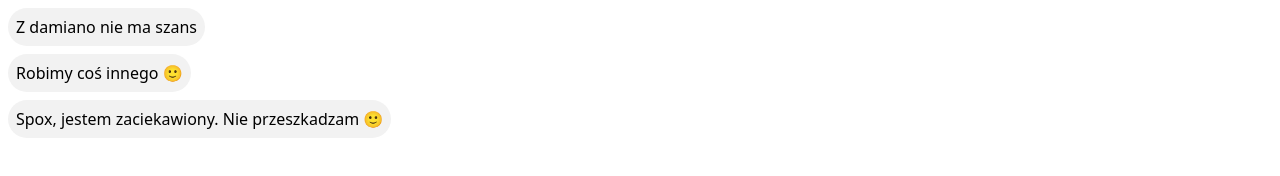
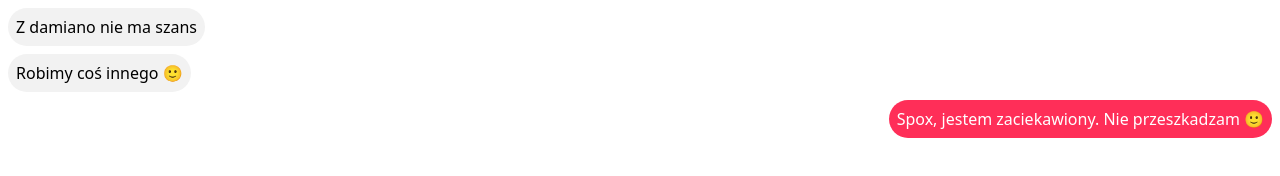
Before and after one commit to Ciunkos/remedy, a plain HTML site: page index.html in a window 1280 px wide. Drawn offline with Linux system fonts and the light colour scheme.

Commit message:
Style sent messages

```diff
--- a/index.html
+++ b/index.html
@@ -22,11 +22,19 @@
         display: flex;
         width: max-content;
       }
+
+      chat-message[sent] {
+        background: #ff2e58;
+        color: white;
+        align-self: flex-end;
+      }
     </style>
   </head>
   <body>
     <chat-message>Z damiano nie ma szans</chat-message>
     <chat-message>Robimy coś innego 🙂</chat-message>
-    <chat-message>Spox, jestem zaciekawiony. Nie przeszkadzam 🙂</chat-message>
+    <chat-message sent
+      >Spox, jestem zaciekawiony. Nie przeszkadzam 🙂</chat-message
+    >
   </body>
 </html>
```
